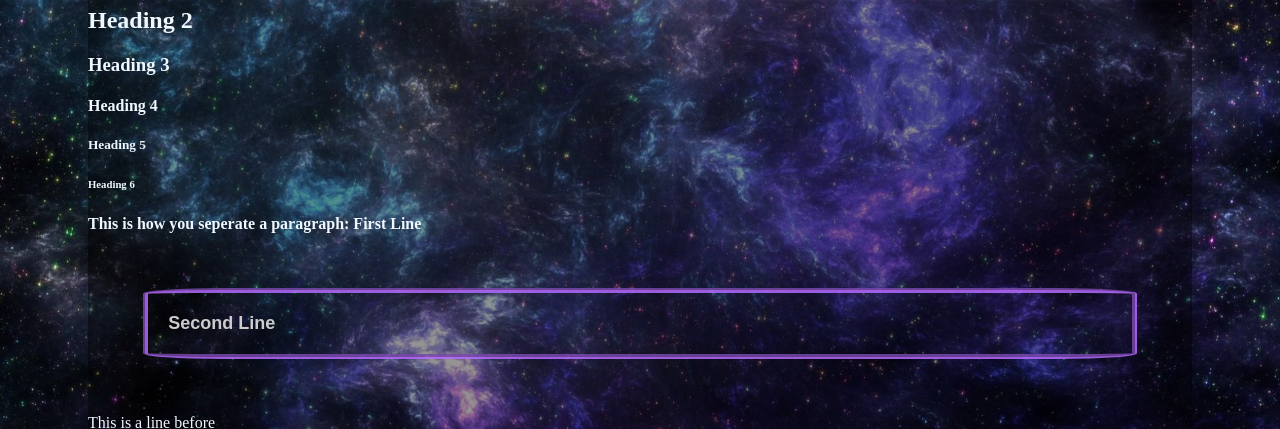
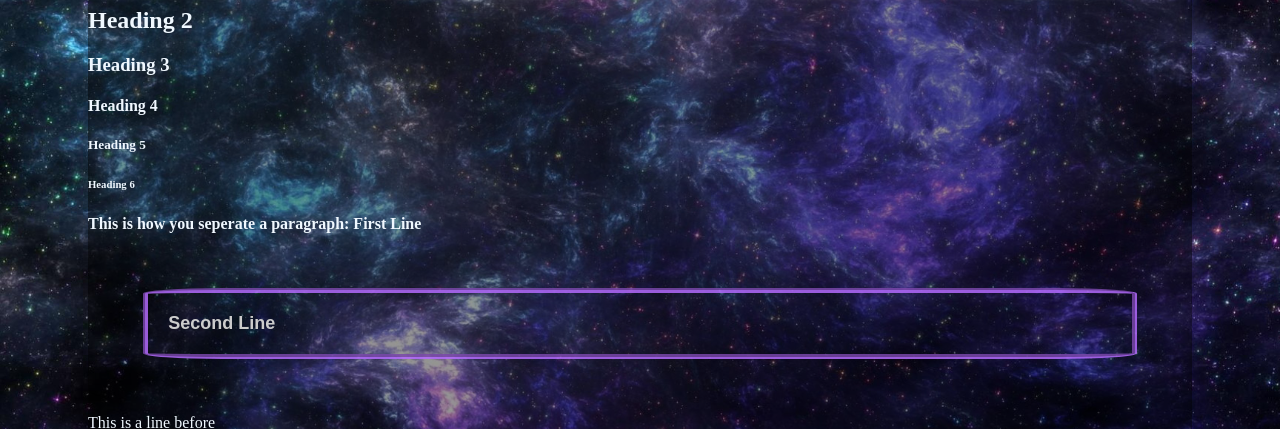
Before and after one commit to NicholasBoulanger/NickWebsite, a plain HTML site: page index.html in a window 1280 px wide. Shown: the part 255-684 px from the top of the page. Drawn offline with Linux system fonts and the light colour scheme.

Commit message:
Update style.css

```diff
--- a/style.css
+++ b/style.css
@@ -20,11 +20,10 @@ html{
     margin: 80px;
     margin-top: -18px;
     background-image: url("galaxy.jpg");
-    background-repeat: no-repeat;
+    background-repeat: repeat-y;
     background-position: center;
-    background-size: 100% 100%;
-    background-attachment:fixed;
-
+    background-size: cover;
+    background-attachment: fixed;
 }
 
 body{
```
